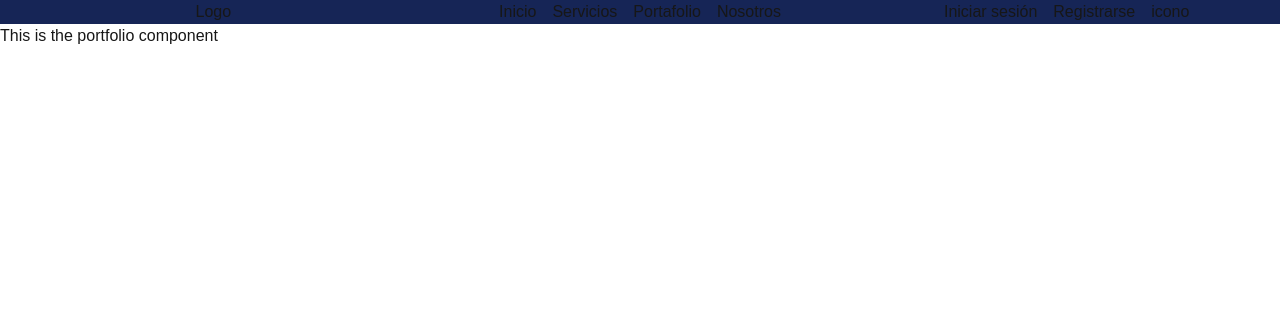
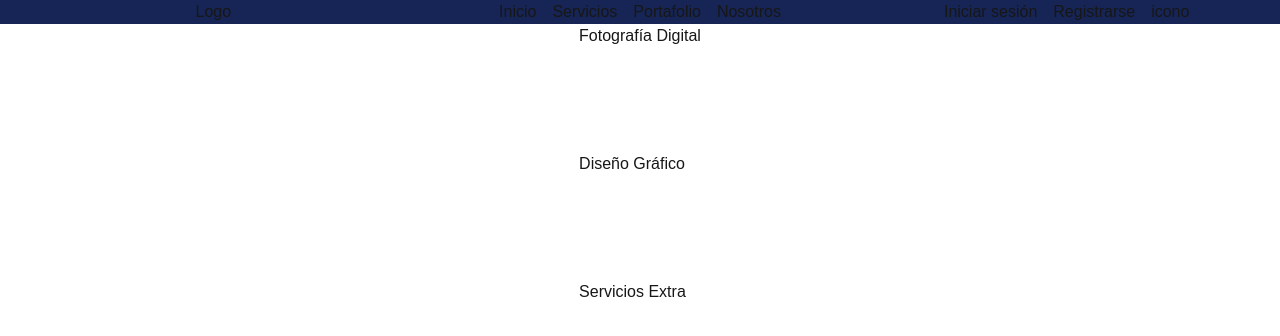
Before and after one commit to JoelFaldin/blacksharkweb-2025, a Next.js app: page /portafolio in a window 1280 px wide. Shown: the top 336 px of the page. Built offline with nearby package versions, Linux system fonts and the light colour scheme.

Commit message:
feat: structure of portfolio are updated

```diff
--- a/src/app/portafolio/page.tsx
+++ b/src/app/portafolio/page.tsx
@@ -1,8 +1,12 @@
 const Portafolio = () => {
   return (
-    <div>
-      This is the portfolio component
-    </div>
+    <>
+    <section className="w-full grid grid-rows-3 justify-center">
+      <div className="h-32">Fotografía Digital</div>
+      <div className="h-32">Diseño Gráfico</div>
+      <div className="h-32">Servicios Extra</div>
+    </section>
+    </>
   )
 }
 
```
